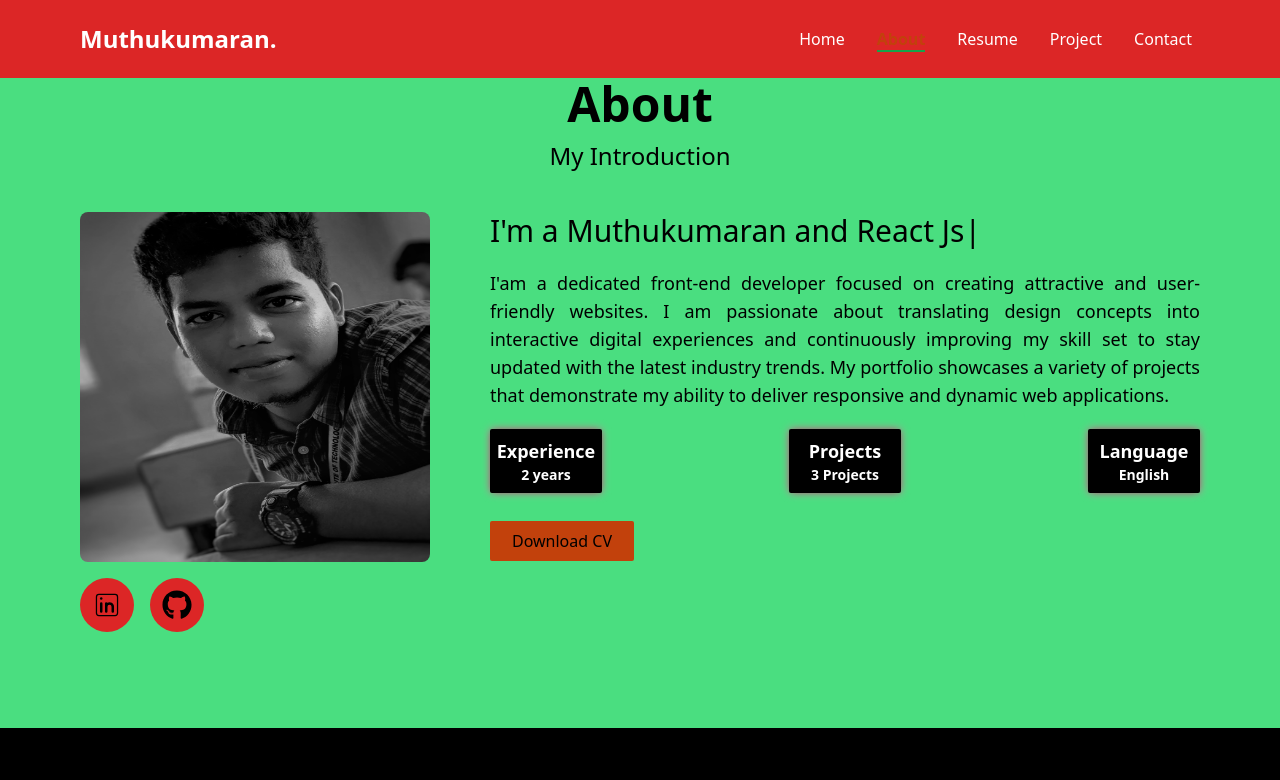
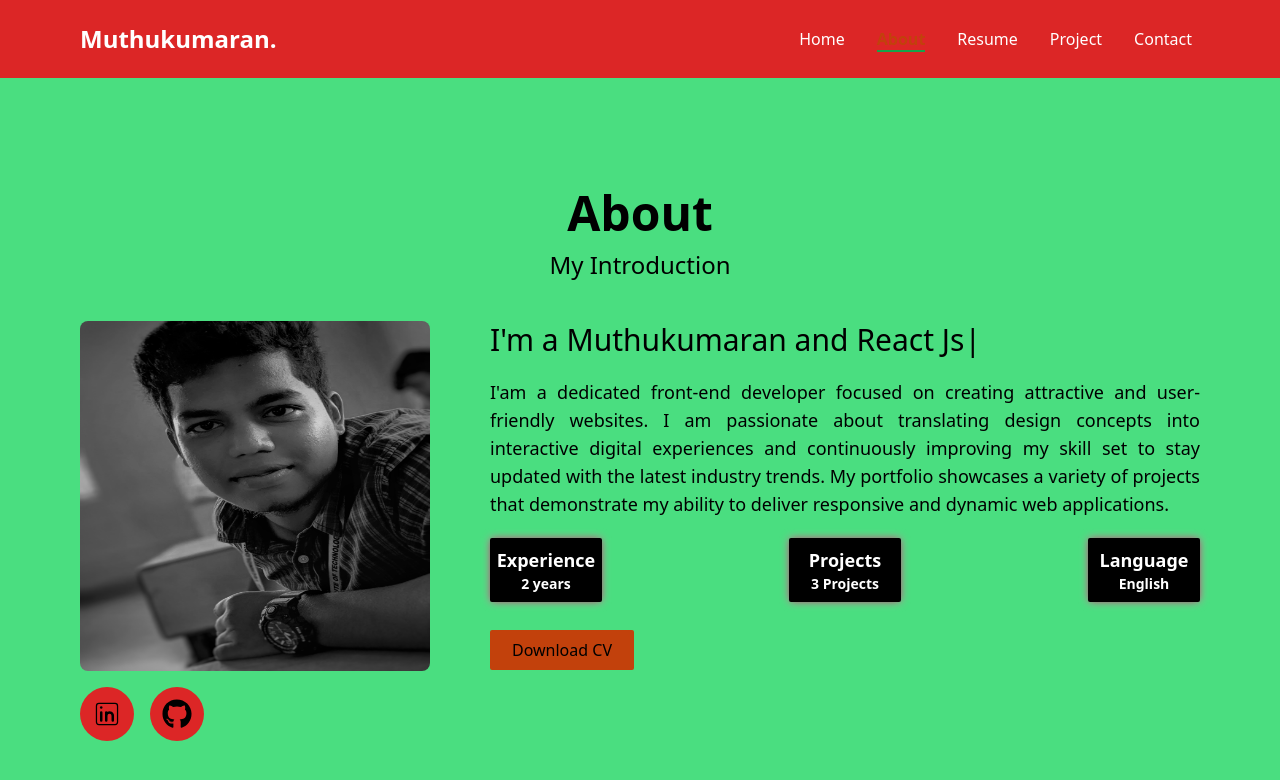
Before and after one commit to muthu050700/Muthukumaran-R-Protfolio, a React (Vite) app: page /about in a window 1280 px wide. Shown: the top 780 px of the page. Built offline with nearby package versions, Linux system fonts and the light colour scheme.

Commit message:
checking

```diff
--- a/src/Components/About.jsx
+++ b/src/Components/About.jsx
@@ -78,7 +78,7 @@ const About = () => {
     //   </div>
     // </div>
     <>
-      <div className=" py-20 md:py-20 bg-green-400 container mx-auto flex flex-col justify-center">
+      <div className=" py-20 md:py-28  mt-[77px]   bg-green-400 container mx-auto flex flex-col justify-center">
         <div className="flex flex-col items-center mb-10">
           <h1 className="font-bold text-3xl md:text-4xl lg:text-5xl">About</h1>
           <p className="font-medium text-lg md:text-xl lg:text-2xl md:pt-2 lg:pt-3">
```
